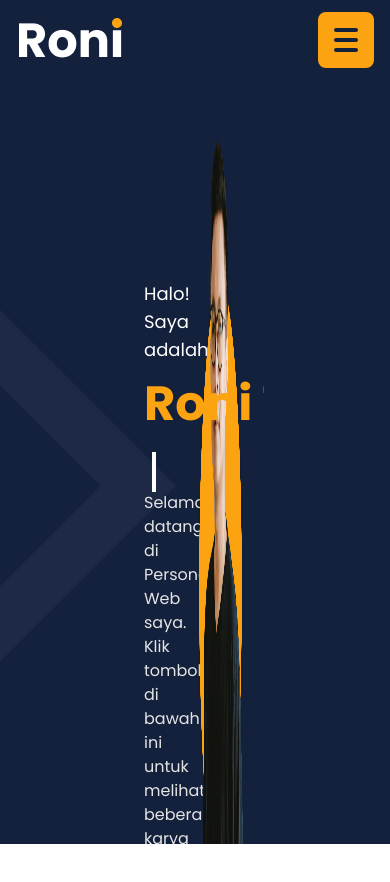
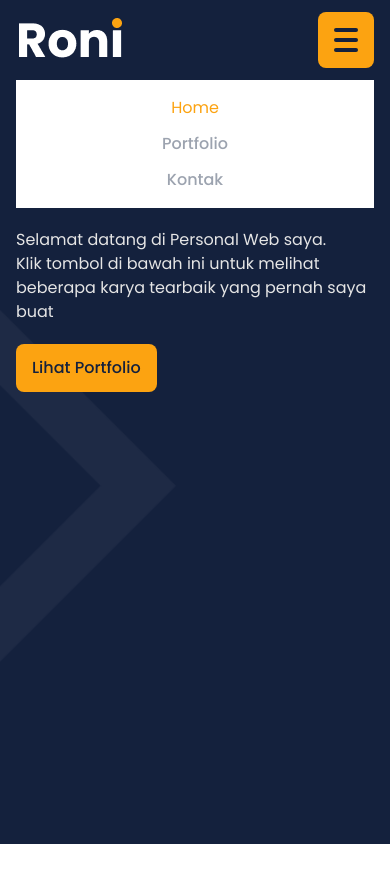
Before and after one commit to ronitaradipta/personal-website, a React (Vite) app: page / in a window 390 px wide. Both pictures are taken after a click on the button 346 px from the left and 40 px from the top of the page. Shown: the top 882 px of the page. Before the commit the page ends 844 px from the top, so only its background shows below. Built offline with nearby package versions, Linux system fonts and the light colour scheme.

Commit message:
fix mobile view

```diff
--- a/src/Pages/ContactPage.jsx
+++ b/src/Pages/ContactPage.jsx
@@ -54,10 +54,10 @@ const ContactPage = () => {
   return (
     <main className="min-h-screen py-16 bg-[#14213d]">
       <PageTitle title="Kontak Saya" />
-      <div className="container w-1/2 mx-auto flex gap-14 mt-11">
-        <div className="w-4/12">
+      <div className="container md:w-1/2 px-4 md:px-0 mx-auto md:flex gap-14 mt-11">
+        <div className="md:w-4/12 flex flex-col items-center">
           <img src={profile} alt="" />
-          <div className="flex mt-5 gap-4 items-center justify-center">
+          <div className="flex mt-5 gap-4 items-center justify-center mb-5">
             {socials.map((item, index) => {
               return (
                 <a href="#" key={index} className="text-gray-200">
@@ -67,7 +67,7 @@ const ContactPage = () => {
             })}
           </div>
         </div>
-        <div className="w-8/12">
+        <div className="md:w-8/12">
           <h3 className="text-white font-medium text-2xl mb-4">
             Hai Saya adalah Roni Taradipta
           </h3>
--- a/src/Pages/HomePage.jsx
+++ b/src/Pages/HomePage.jsx
@@ -3,7 +3,7 @@ import HeroSection from "../components/HeroSection";
 
 const HomePage = () => {
   return (
-    <main className="overflow-hidden">
+    <main className="md:overflow-hidden">
       <HeroSection />
     </main>
   );
--- a/src/Pages/PortfolioPage.jsx
+++ b/src/Pages/PortfolioPage.jsx
@@ -47,9 +47,9 @@ const PortfolioPage = () => {
 
   return (
     <main className="min-h-screen py-16 bg-[#14213d]">
-      <div className="container mx-auto px-36">
+      <div className="container mx-auto md:px-36 px-4">
         <PageTitle title="Portfolio" />
-        <div className="flex w-1/2 mx-auto mb-20 justify-center gap-16 relative">
+        <div className="md:flex md:w-1/2 mx-auto md:mb-20 mb-5 md:justify-center md:gap-16 relative grid grid-cols-3">
           {tabData.map((item, index) => {
             return (
               <button
@@ -66,7 +66,7 @@ const PortfolioPage = () => {
             );
           })}
         </div>
-        <div className="grid grid-cols-3 gap-6">
+        <div className="grid md:grid-cols-3 grid-cols-1 gap-6">
           {activeTabIndex === 0 &&
             portFolioImg.map((item, index) => {
               return <PortfolioCard items={item} key={index} />;
--- a/src/components/HeroSection.jsx
+++ b/src/components/HeroSection.jsx
@@ -39,15 +39,17 @@ const HeroSection = () => {
       }}
       className="h-[calc(100vh_-_5rem)] pt-10"
     >
-      <div className="container mx-auto flex justify-between px-36 flex-wrap">
+      <div className="container mx-auto md:flex justify-between px-4 md:px-36 flex-wrap mb-8 md:mb-0">
         <div
-          className={`w-1/2 pt-16 ease-in-out duration-300 ${
-            display ? "pt-16" : "pt-40"
+          className={`md:w-1/2 ease-in-out duration-300 ${
+            display ? "md:pt-16" : "md:pt-40"
           }`}
         >
-          <h3 className="text-lg text-white mb-2">Halo! Saya adalah</h3>
+          <h3 className="md:text-lg text-sm text-white mb-2">
+            Halo! Saya adalah
+          </h3>
           <span className="relative"></span>
-          <span className="text-[#fca311] text-5xl font-bold inline-flex h-20 pt-2 overflow-x-hidden animate-type-reverse whitespace-nowrap will-change-transform">
+          <span className="text-[#fca311] text-3xl md:text-5xl font-bold inline-flex h-20 pt-2 overflow-x-hidden animate-type-reverse whitespace-nowrap will-change-transform">
             Roni Taradipta
           </span>
           <span className="box-border inline-block w-1 h-10 ml-2 -mb-2 bg-white md:-mb-4 md:h-16 animate-cursor will-change-transform"></span>
@@ -65,22 +67,22 @@ const HeroSection = () => {
           </button>
           {display && (
             <Link to="/portfolio">
-              <button className="border border-[#fca311] py-3 px-4 font-medium rounded-lg text-[#fca311] ml-5">
+              <button className="border border-[#fca311] py-3 px-4 font-medium rounded-lg text-[#fca311] mt-4 md:mt-0 md:ml-5">
                 Lihat Lainnya
               </button>
             </Link>
           )}
         </div>
-        <div className="w-1/2 flex justify-end">
+        <div className="w-1/2 hidden md:flex justify-end">
           <img src={hero} alt="hero image" />
         </div>
       </div>
       <div
-        className={`container mx-auto flex justify-between px-36 gap-6 ease-in-out duration-500 ${
-          display ? "opacity-100 -mt-48" : "opacity-0"
+        className={`container mx-auto flex flex-col md:flex-row justify-between md:px-36 px-6 gap-6 ease-in-out duration-500 ${
+          display ? "opacity-100 md:-mt-48" : "opacity-0"
         }`}
       >
-        <div className="flex gap-4 justify-center items-center  text-4xl rotate-[270deg] w-20">
+        <div className="flex gap-4 justify-center items-center  text-4xl md:rotate-[270deg] w-20">
           <div className="p-2 rounded-full bg-[#fca311] w-2 h-2 ring-8 ring-[#fca311] ring-opacity-20 animate-pulse"></div>
           <h2 className="font-medium text-white">Project</h2>
         </div>
--- a/src/components/NavBar.jsx
+++ b/src/components/NavBar.jsx
@@ -1,9 +1,10 @@
-import React from "react";
-import { Link } from "react-router-dom";
+import React, { useState } from "react";
 import logo from "../assets/logo.png";
 import MenuList from "./elements/MenuList";
 
 const NavBar = () => {
+  const [toggleMenu, setToggleMenu] = useState(false);
+
   const listMenu = [
     {
       title: "Home",
@@ -22,9 +23,13 @@ const NavBar = () => {
   const toggleStyle =
     "w-6 h-1 rounded-lg bg-[#14213d] transition-all duration-500";
 
+  const toggle = () => {
+    setToggleMenu((prev) => !prev);
+  };
+
   return (
     <header className="sticky top-0 z-20 bg-[#14213d] px-4">
-      <nav className="container mx-auto flex justify-between items-center h-20">
+      <nav className="container mx-auto flex justify-between items-center h-20 relative">
         <div>
           <img src={logo} alt="logo" />
         </div>
@@ -32,17 +37,28 @@ const NavBar = () => {
           <button
             id="btn-toggle"
             className="md:hidden bg-[#fca311] flex flex-col h-14 w-14 p-4 justify-between rounded-lg"
+            onClick={toggle}
           >
             <span className={toggleStyle}></span>
             <span className={toggleStyle}></span>
             <span className={toggleStyle}></span>
           </button>
         </div>
-        <div id="nav-list" className="hidden md:block">
-          <ul className="flex gap-11 items-center">
+        <div
+          id="nav-list"
+          className={`absolute top-20 p-4 md:p-0 md:static bg-white md:bg-transparent w-full md:w-auto md:block ${
+            toggleMenu ? "block" : "hidden"
+          }`}
+        >
+          <ul className="flex flex-col md:flex-row gap-3 md:gap-11 items-center">
             {listMenu.map((item, index) => {
               return (
-                <MenuList title={item.title} href={item.href} key={index} />
+                <MenuList
+                  title={item.title}
+                  href={item.href}
+                  key={index}
+                  onClick={toggle}
+                />
               );
             })}
           </ul>
--- a/src/components/elements/MenuList.jsx
+++ b/src/components/elements/MenuList.jsx
@@ -1,9 +1,9 @@
 import React from "react";
 import { NavLink } from "react-router-dom";
 
-const MenuList = ({ title, href }) => {
+const MenuList = ({ title, href, onClick }) => {
   return (
-    <li>
+    <li onClick={onClick}>
       {/* <Link to={href}>
         <span className="text-white font-medium text-base">{title}</span>
       </Link> */}
```
